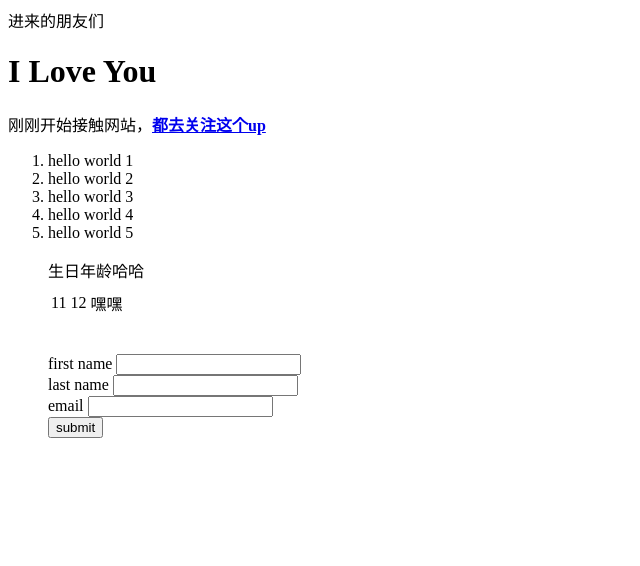
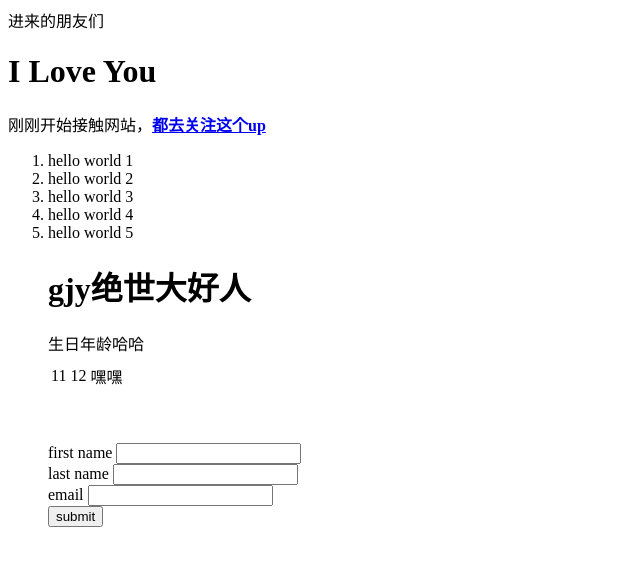
Before and after one commit to yellow-fish-lv/Love, a plain HTML site: page index.html in a window 1280 px wide. Shown: the top 566 px of the page, without its empty margins (0-640 px from the left). Drawn offline with Linux system fonts and the light colour scheme.

Commit message:
Update index.html

```diff
--- a/index.html
+++ b/index.html
@@ -15,6 +15,8 @@
             <li>hello world 5</li>
         </0l>
         <p></p>
+        <h1>gjy绝世大好人</h1>
+        <p>
         <table>
             <thead>
                 <tr>生日</tr>
```
